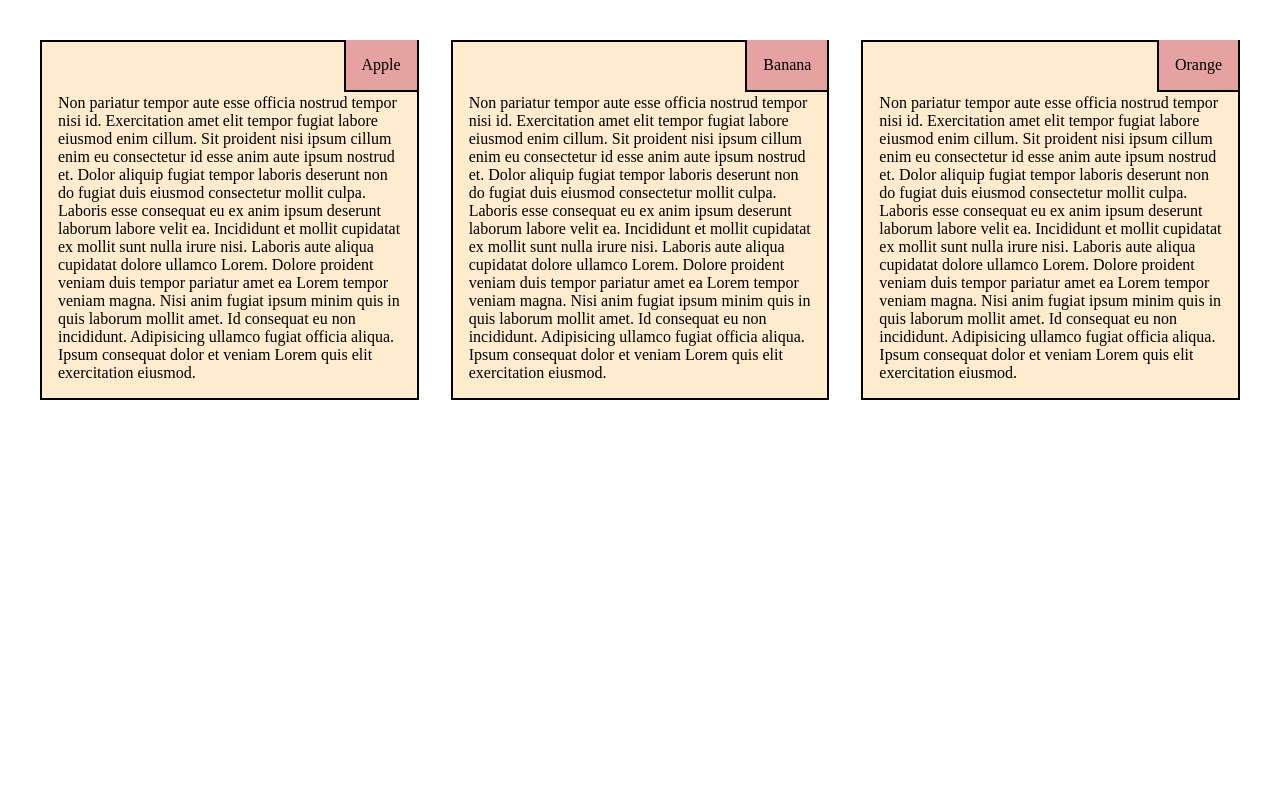
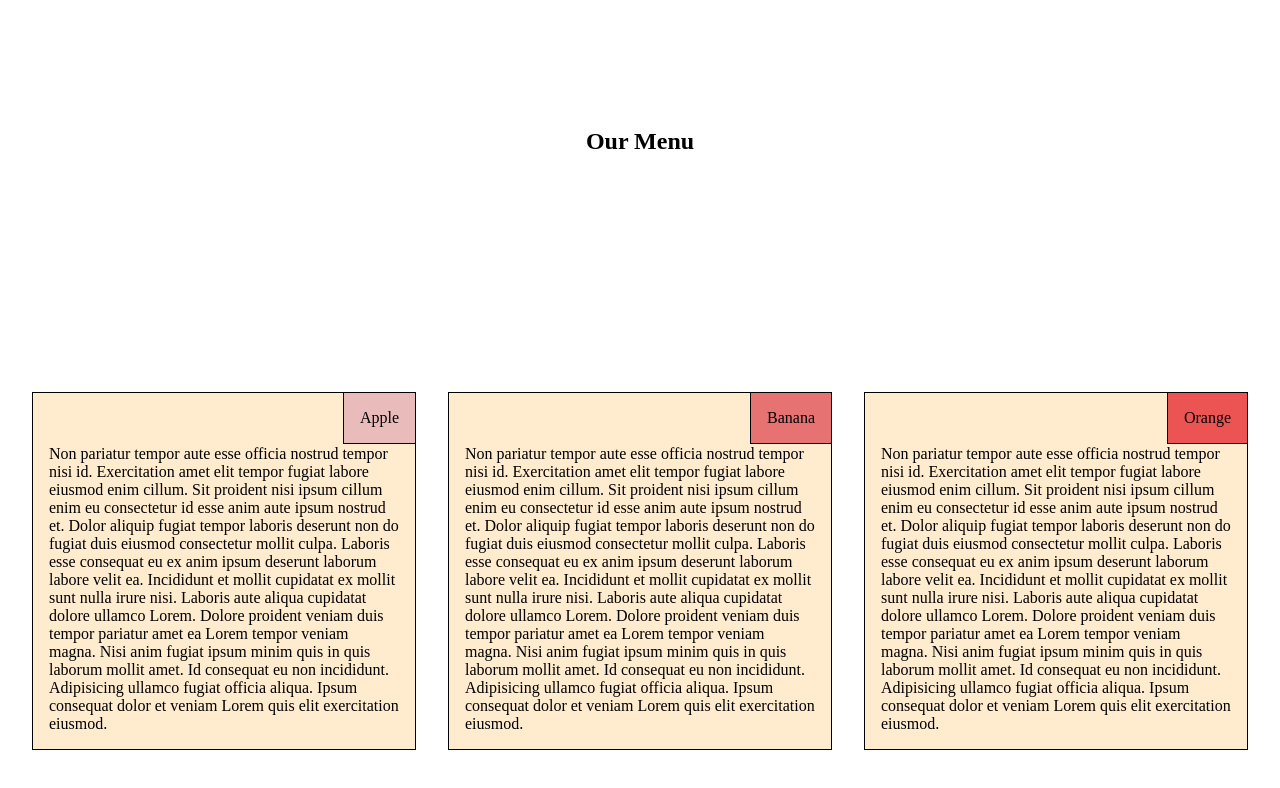
Before and after one commit to Oranko/webd-course-assignment, a plain HTML site: page index.html in a window 1280 px wide. Drawn offline with Linux system fonts and the light colour scheme.

Commit message:
completed

```diff
--- a/css/styles.css
+++ b/css/styles.css
@@ -1,31 +1,56 @@
 .card1, .card2, .card3 {
-    border: 2px solid black;
+    border: 1px solid black;
     width: 30%;
     height: fit-content;
     margin: 1rem;
     padding: 1rem;
     background-color: blanchedalmond;
+    align-self: center;
 }
 
-.sub {
+.sub1, .sub2, .sub3 {
     float: right;
-    margin: -1.1rem -1rem 0 0;
+    margin: -1rem -1rem 0 0;
     padding: 1rem;
     background-color: rgb(230, 161, 161);
-    border-left: 2px solid black;
-    border-bottom: 2px solid black;
+    border-left: 1px solid black;
+    border-bottom: 1px solid black;
+}
+
+.sub1 {
+    background-color: rgb(233, 187, 187);
+}
+
+.sub2 {
+    background-color: rgb(230, 114, 114);
+}
+
+.sub3 {
+    background-color: rgb(236, 84, 84);
+}
+
+h1 {
+    margin: 10% 0 2vh 0;
+    text-align: center;
 }
 
 body {
+    padding: 0;
+    margin: 0;
+    overflow: hidden;
+}
+
+.cards {
+    height: 100%;
     display: flex;
     flex-wrap: wrap;
     justify-content: space-around;
-    align-content: flex-start;
     padding: 1rem;
+    box-sizing: border-box;
 }
 
 @media screen and (max-width: 767.5px) {
-    body {
+    .cards {
         flex-wrap: wrap;
     }
 
@@ -42,7 +67,7 @@ body {
 }
 
 @media screen and (min-width: 992px) {
-    body {
+    .cards {
         flex-wrap: nowrap;
     }
 
--- a/index.html
+++ b/index.html
@@ -7,48 +7,68 @@
 </head>
 
 <body>
+    <section class="heading">
+        <h1>Our Menu</h1>
+    </section>
+    <section class="cards">
         <div class="card1">
-        <div class="sub">Apple</div><br><br>Non pariatur tempor aute esse officia nostrud tempor nisi id. Exercitation
+            <div class="sub1">Apple</div><br><br>Non pariatur tempor aute esse officia nostrud tempor nisi id.
+            Exercitation
             amet
             elit tempor
-        fugiat labore eiusmod enim cillum. Sit proident nisi ipsum cillum enim eu consectetur id esse anim aute ipsum
+            fugiat labore eiusmod enim cillum. Sit proident nisi ipsum cillum enim eu consectetur id esse anim aute
+            ipsum
             nostrud et.
-        Dolor aliquip fugiat tempor laboris deserunt non do fugiat duis eiusmod consectetur mollit culpa. Laboris esse
-        consequat eu ex anim ipsum deserunt laborum labore velit ea. Incididunt et mollit cupidatat ex mollit sunt nulla
+            Dolor aliquip fugiat tempor laboris deserunt non do fugiat duis eiusmod consectetur mollit culpa. Laboris
+            esse
+            consequat eu ex anim ipsum deserunt laborum labore velit ea. Incididunt et mollit cupidatat ex mollit sunt
+            nulla
             irure nisi.
-        Laboris aute aliqua cupidatat dolore ullamco Lorem. Dolore proident veniam duis tempor pariatur amet ea Lorem
+            Laboris aute aliqua cupidatat dolore ullamco Lorem. Dolore proident veniam duis tempor pariatur amet ea
+            Lorem
             tempor veniam magna. Nisi anim fugiat ipsum minim quis in quis laborum mollit amet. Id consequat eu non
             incididunt. Adipisicing ullamco fugiat officia aliqua. Ipsum consequat dolor et veniam Lorem quis elit
             exercitation eiusmod.
         </div>
         <div class="card2">
-        <div class="sub">Banana</div><br><br>Non pariatur tempor aute esse officia nostrud tempor nisi id. Exercitation
+            <div class="sub2">Banana</div><br><br>Non pariatur tempor aute esse officia nostrud tempor nisi id.
+            Exercitation
             amet
             elit tempor
-        fugiat labore eiusmod enim cillum. Sit proident nisi ipsum cillum enim eu consectetur id esse anim aute ipsum
+            fugiat labore eiusmod enim cillum. Sit proident nisi ipsum cillum enim eu consectetur id esse anim aute
+            ipsum
             nostrud et.
-        Dolor aliquip fugiat tempor laboris deserunt non do fugiat duis eiusmod consectetur mollit culpa. Laboris esse
-        consequat eu ex anim ipsum deserunt laborum labore velit ea. Incididunt et mollit cupidatat ex mollit sunt nulla
+            Dolor aliquip fugiat tempor laboris deserunt non do fugiat duis eiusmod consectetur mollit culpa. Laboris
+            esse
+            consequat eu ex anim ipsum deserunt laborum labore velit ea. Incididunt et mollit cupidatat ex mollit sunt
+            nulla
             irure nisi.
-        Laboris aute aliqua cupidatat dolore ullamco Lorem. Dolore proident veniam duis tempor pariatur amet ea Lorem
+            Laboris aute aliqua cupidatat dolore ullamco Lorem. Dolore proident veniam duis tempor pariatur amet ea
+            Lorem
             tempor veniam magna. Nisi anim fugiat ipsum minim quis in quis laborum mollit amet. Id consequat eu non
             incididunt. Adipisicing ullamco fugiat officia aliqua. Ipsum consequat dolor et veniam Lorem quis elit
             exercitation eiusmod.
         </div>
         <div class="card3">
-        <div class="sub">Orange</div><br><br>Non pariatur tempor aute esse officia nostrud tempor nisi id. Exercitation
+            <div class="sub3">Orange</div><br><br>Non pariatur tempor aute esse officia nostrud tempor nisi id.
+            Exercitation
             amet
             elit tempor
-        fugiat labore eiusmod enim cillum. Sit proident nisi ipsum cillum enim eu consectetur id esse anim aute ipsum
+            fugiat labore eiusmod enim cillum. Sit proident nisi ipsum cillum enim eu consectetur id esse anim aute
+            ipsum
             nostrud et.
-        Dolor aliquip fugiat tempor laboris deserunt non do fugiat duis eiusmod consectetur mollit culpa. Laboris esse
-        consequat eu ex anim ipsum deserunt laborum labore velit ea. Incididunt et mollit cupidatat ex mollit sunt nulla
+            Dolor aliquip fugiat tempor laboris deserunt non do fugiat duis eiusmod consectetur mollit culpa. Laboris
+            esse
+            consequat eu ex anim ipsum deserunt laborum labore velit ea. Incididunt et mollit cupidatat ex mollit sunt
+            nulla
             irure nisi.
-        Laboris aute aliqua cupidatat dolore ullamco Lorem. Dolore proident veniam duis tempor pariatur amet ea Lorem
+            Laboris aute aliqua cupidatat dolore ullamco Lorem. Dolore proident veniam duis tempor pariatur amet ea
+            Lorem
             tempor veniam magna. Nisi anim fugiat ipsum minim quis in quis laborum mollit amet. Id consequat eu non
             incididunt. Adipisicing ullamco fugiat officia aliqua. Ipsum consequat dolor et veniam Lorem quis elit
             exercitation eiusmod.
         </div>
+    </section>
 </body>
 
 </html>
```
Lines whose indentation alone changed are shown as unchanged.
